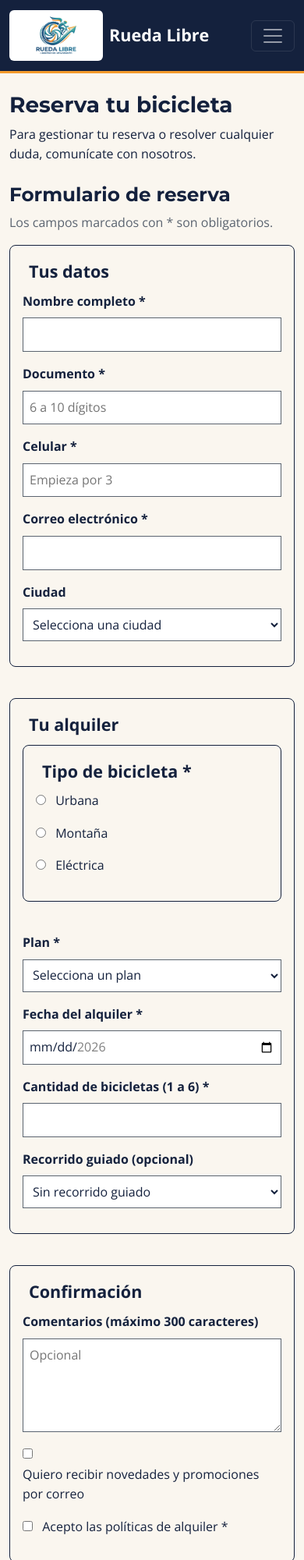
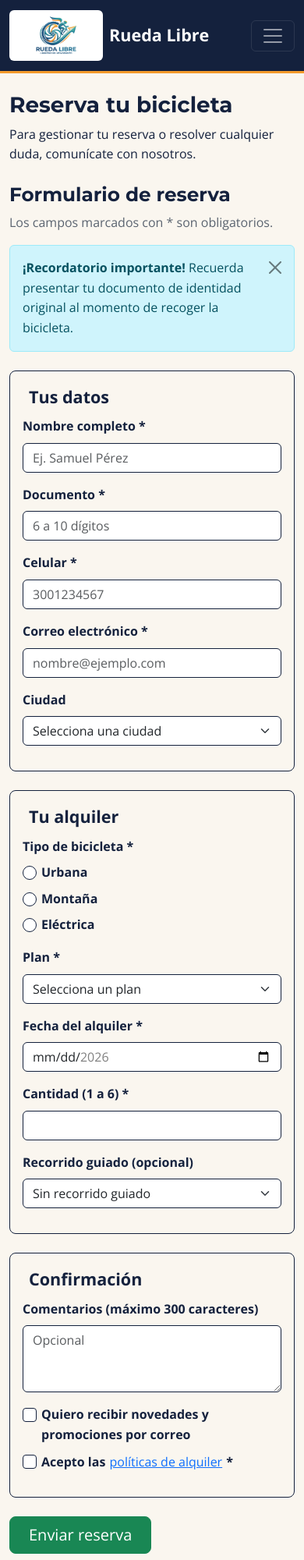
Before and after one commit to samthekiller17/Rueda-Libre-Proyecto, a plain HTML site: page Paginas/reservas.html in a window 390 px wide. Shown: the top 2000 px of the page at 78% size. Drawn offline with nearby package versions, Linux system fonts and the light colour scheme.

Commit message:
feat: Reservas confiables: validacion visual, alerta y modal

```diff
--- a/Paginas/reservas.html
+++ b/Paginas/reservas.html
@@ -57,38 +57,48 @@
             <section class="col-12 col-md-8">
                 <h2>Formulario de reserva</h2>
                 <p class="text-secondary mb-3">Los campos marcados con * son obligatorios.</p>
-                <!-- action provisional: aún no hay servidor que reciba los datos -->
-                <form action="#" method="post">
+                <!-- Alerta informativa que se puede cerrar -->
+                <div class="alert alert-info alert-dismissible fade show mb-4" role="alert">
+                    <strong>¡Recordatorio importante!</strong> Recuerda presentar tu documento de identidad original al
+                    momento de recoger la bicicleta.
+                    <button type="button" class="btn-close" data-bs-dismiss="alert" aria-label="Cerrar"></button>
+                </div>
+                <!-- Formulario con validación visual activada -->
+                <form action="#" method="post" class="needs-validation" novalidate>
                     <!-- Grupo 1: datos del cliente -->
-                    <fieldset>
+                    <fieldset class="mb-4">
                         <legend>Tus datos</legend>
-                        <p>
-                            <label for="nombre">Nombre completo *</label>
-                            <input type="text" id="nombre" name="nombre" autocomplete="name" required minlength="3"
-                                title="Escribe al menos 3 caracteres">
-                        </p>
-                        <!-- Campos cortos en fila con grilla Bootstrap -->
+                        <div class="mb-3">
+                            <label for="nombre" class="form-label">Nombre completo *</label>
+                            <input type="text" class="form-control" id="nombre" name="nombre" autocomplete="name"
+                                required minlength="3" placeholder="Ej. Samuel Pérez">
+                            <div class="invalid-feedback">Por favor ingresa tu nombre completo (mínimo 3 caracteres).
+                            </div>
+                        </div>
                         <div class="row g-3 mb-3">
                             <div class="col-12 col-sm-6">
-                                <label for="documento">Documento *</label>
-                                <input type="text" id="documento" name="documento" inputmode="numeric" required
-                                    pattern="[0-9]{6,10}" placeholder="6 a 10 dígitos"
-                                    title="Solo números, entre 6 y 10 dígitos. Ejemplo: 1234567">
+                                <label for="documento" class="form-label">Documento *</label>
+                                <input type="text" class="form-control" id="documento" name="documento"
+                                    inputmode="numeric" required pattern="[0-9]{6,10}" placeholder="6 a 10 dígitos">
+                                <div class="invalid-feedback">Ingresa solo números, entre 6 y 10 dígitos (ej. 1234567).
+                                </div>
                             </div>
                             <div class="col-12 col-sm-6">
-                                <label for="celular">Celular *</label>
-                                <input type="tel" id="celular" name="celular" inputmode="numeric"
-                                    autocomplete="tel-national" required pattern="3[0-9]{9}" placeholder="Empieza por 3"
-                                    title="10 dígitos y debe empezar por 3. Ejemplo: 3001234567">
+                                <label for="celular" class="form-label">Celular *</label>
+                                <input type="tel" class="form-control" id="celular" name="celular" inputmode="numeric"
+                                    autocomplete="tel-national" required pattern="3[0-9]{9}" placeholder="3001234567">
+                                <div class="invalid-feedback">Ingresa un celular de 10 dígitos que inicie por 3.</div>
                             </div>
                         </div>
-                        <p>
-                            <label for="correo">Correo electrónico *</label>
-                            <input type="email" id="correo" name="correo" autocomplete="email" required>
-                        </p>
-                        <p>
-                            <label for="ciudad">Ciudad</label>
-                            <select id="ciudad" name="ciudad">
+                        <div class="mb-3">
+                            <label for="correo" class="form-label">Correo electrónico *</label>
+                            <input type="email" class="form-control" id="correo" name="correo" autocomplete="email"
+                                required placeholder="nombre@ejemplo.com">
+                            <div class="invalid-feedback">Por favor ingresa un correo electrónico válido.</div>
+                        </div>
+                        <div class="mb-3">
+                            <label for="ciudad" class="form-label">Ciudad</label>
+                            <select class="form-select" id="ciudad" name="ciudad">
                                 <option value="">Selecciona una ciudad</option>
                                 <option value="medellin">Medellín</option>
                                 <option value="bello">Bello</option>
@@ -102,74 +112,89 @@
                                 <option value="barbosa">Barbosa</option>
                                 <option value="otra">Otra</option>
                             </select>
-                        </p>
+                        </div>
                     </fieldset>
                     <!-- Grupo 2: detalles del alquiler -->
-                    <fieldset>
+                    <fieldset class="mb-4">
                         <legend>Tu alquiler</legend>
-                        <fieldset>
-                            <legend>Tipo de bicicleta *</legend>
-                            <p class="opcion">
-                                <input type="radio" id="tipo-urbana" name="tipo_bicicleta" value="urbana" required>
-                                <label for="tipo-urbana">Urbana</label>
-                            </p>
-                            <p class="opcion">
-                                <input type="radio" id="tipo-montana" name="tipo_bicicleta" value="montana">
-                                <label for="tipo-montana">Montaña</label>
-                            </p>
-                            <p class="opcion">
-                                <input type="radio" id="tipo-electrica" name="tipo_bicicleta" value="electrica">
-                                <label for="tipo-electrica">Eléctrica</label>
-                            </p>
-                        </fieldset>
-                        <p>
-                            <label for="plan">Plan *</label>
-                            <select id="plan" name="plan" required>
+                        <div class="mb-3">
+                            <label class="form-label d-block">Tipo de bicicleta *</label>
+                            <div class="form-check">
+                                <input class="form-check-input" type="radio" id="tipo-urbana" name="tipo_bicicleta"
+                                    value="urbana" required>
+                                <label class="form-check-label" for="tipo-urbana">Urbana</label>
+                            </div>
+                            <div class="form-check">
+                                <input class="form-check-input" type="radio" id="tipo-montana" name="tipo_bicicleta"
+                                    value="montana">
+                                <label class="form-check-label" for="tipo-montana">Montaña</label>
+                            </div>
+                            <div class="form-check">
+                                <input class="form-check-input" type="radio" id="tipo-electrica" name="tipo_bicicleta"
+                                    value="electrica">
+                                <label class="form-check-label" for="tipo-electrica">Eléctrica</label>
+                                <div class="invalid-feedback">Debes elegir un tipo de bicicleta.</div>
+                            </div>
+                        </div>
+                        <div class="mb-3">
+                            <label for="plan" class="form-label">Plan *</label>
+                            <select class="form-select" id="plan" name="plan" required>
                                 <option value="">Selecciona un plan</option>
                                 <option value="1-hora">1 hora</option>
                                 <option value="medio-dia">Medio día (4 h)</option>
                                 <option value="dia-completo">Día completo (8 h)</option>
                             </select>
-                        </p>
-                        <!-- Fecha y cantidad agrupadas con grilla Bootstrap -->
+                            <div class="invalid-feedback">Por favor selecciona un plan de duración.</div>
+                        </div>
                         <div class="row g-3 mb-3">
                             <div class="col-12 col-sm-6">
-                                <label for="fecha">Fecha del alquiler *</label>
-                                <input type="date" id="fecha" name="fecha" required min="2026-11-01" max="2026-12-31"
-                                    title="Elige una fecha entre el 1 de noviembre y el 31 de diciembre de 2026">
+                                <label for="fecha" class="form-label">Fecha del alquiler *</label>
+                                <input type="date" class="form-control" id="fecha" name="fecha" required
+                                    min="2026-11-01" max="2026-12-31">
+                                <div class="invalid-feedback">Elige una fecha entre el 1 de nov y el 31 de dic de 2026.
+                                </div>
                             </div>
                             <div class="col-12 col-sm-6">
-                                <label for="cantidad">Cantidad de bicicletas (1 a 6) *</label>
-                                <input type="number" id="cantidad" name="cantidad" required min="1" max="6" step="1"
-                                    title="Elige un número entero entre 1 y 6">
+                                <label for="cantidad" class="form-label">Cantidad (1 a 6) *</label>
+                                <input type="number" class="form-control" id="cantidad" name="cantidad" required min="1"
+                                    max="6" step="1">
+                                <div class="invalid-feedback">Indica un número entero entre 1 y 6.</div>
                             </div>
                         </div>
-                        <p>
-                            <label for="recorrido">Recorrido guiado (opcional)</label>
-                            <select id="recorrido" name="recorrido">
+                        <div class="mb-3">
+                            <label for="recorrido" class="form-label">Recorrido guiado (opcional)</label>
+                            <select class="form-select" id="recorrido" name="recorrido">
                                 <option value="">Sin recorrido guiado</option>
                                 <option value="rio-y-parques">Río y Parques (fácil)</option>
                                 <option value="sabores-de-barrio">Sabores de Barrio (medio)</option>
                                 <option value="reto-las-palmas">Reto Las Palmas (difícil)</option>
                             </select>
-                        </p>
+                        </div>
                     </fieldset>
                     <!-- Grupo 3: confirmación -->
-                    <fieldset>
+                    <fieldset class="mb-4">
                         <legend>Confirmación</legend>
-                        <p>
-                            <label for="comentarios">Comentarios (máximo 300 caracteres)</label>
-                            <textarea id="comentarios" name="comentarios" rows="4" maxlength="300"
+                        <div class="mb-3">
+                            <label for="comentarios" class="form-label">Comentarios (máximo 300 caracteres)</label>
+                            <textarea class="form-control" id="comentarios" name="comentarios" rows="3" maxlength="300"
                                 placeholder="Opcional"></textarea>
-                        </p>
-                        <p class="opcion">
-                            <input type="checkbox" id="novedades" name="novedades" value="si">
-                            <label for="novedades">Quiero recibir novedades y promociones por correo</label>
-                        </p>
-                        <p class="opcion">
-                            <input type="checkbox" id="acepta-politicas" name="acepta_politicas" value="si" required>
-                            <label for="acepta-politicas">Acepto las políticas de alquiler *</label>
-                        </p>
+                        </div>
+                        <div class="form-check mb-2">
+                            <input class="form-check-input" type="checkbox" id="novedades" name="novedades" value="si">
+                            <label class="form-check-label" for="novedades">Quiero recibir novedades y promociones por
+                                correo</label>
+                        </div>
+                        <div class="form-check mb-3">
+                            <input class="form-check-input" type="checkbox" id="acepta-politicas"
+                                name="acepta_politicas" value="si" required>
+                            <label class="form-check-label" for="acepta-politicas">
+                                Acepto las <button type="button"
+                                    class="btn btn-link p-0 align-baseline text-decoration-underline"
+                                    data-bs-toggle="modal" data-bs-target="#modalPoliticas">políticas de
+                                    alquiler</button> *
+                            </label>
+                            <div class="invalid-feedback">Debes aceptar las políticas de alquiler para continuar.</div>
+                        </div>
                     </fieldset>
                     <button type="submit" class="btn btn-success btn-lg px-4">Enviar reserva</button>
                 </form>
@@ -189,6 +214,28 @@
         </div>
     </main>
 
+    <div class="modal fade" id="modalPoliticas" tabindex="-1" aria-labelledby="modalPoliticasLabel" aria-hidden="true">
+        <div class="modal-dialog modal-dialog-centered">
+            <div class="modal-content">
+                <div class="modal-header">
+                    <h2 class="modal-title fs-5" id="modalPoliticasLabel">Políticas de alquiler</h2>
+                    <button type="button" class="btn-close" data-bs-dismiss="modal" aria-label="Cerrar"></button>
+                </div>
+                <div class="modal-body">
+                    <ol class="mb-0">
+                        <li class="mb-2">Presenta tu documento de identidad original al recoger la bicicleta.</li>
+                        <li class="mb-2">Revisa la bicicleta con el asesor antes de salir.</li>
+                        <li class="mb-2">Cada 15 minutos de retraso en la devolución tienen un recargo de $5.000.</li>
+                        <li class="mb-2">Los daños por mal uso se cobran según el costo de la reparación.</li>
+                        <li class="mb-2">Los menores de edad deben estar acompañados por un adulto responsable.</li>
+                    </ol>
+                </div>
+                <div class="modal-footer">
+                    <button type="button" class="btn btn-secondary" data-bs-dismiss="modal">Cerrar</button>
+                </div>
+            </div>
+        </div>
+    </div>
     <footer>
         <p>Rueda Libre</p>
         <a href="mailto:hola@ruedalibre.example">hola@ruedalibre.example</a>
@@ -200,6 +247,22 @@
         integrity="sha384-YvpcrYf0tY3lHB60NNkmXc5s9fDVZLESaAA55NDzOxhy9GkcIdslK1eN7N6jIeHz"
         crossorigin="anonymous"></script>
 
+    <script>
+        (() => {
+            'use strict'
+            const forms = document.querySelectorAll('.needs-validation')
+            Array.from(forms).forEach(form => {
+                form.addEventListener('submit', event => {
+                    if (!form.checkValidity()) {
+                        event.preventDefault()
+                        event.stopPropagation()
+                    }
+                    form.classList.add('was-validated')
+                }, false)
+            })
+        })()
+    </script>
+
 </body>
 
 </html>
```
Also changed, not shown: index.html (+29 -21 lines).
